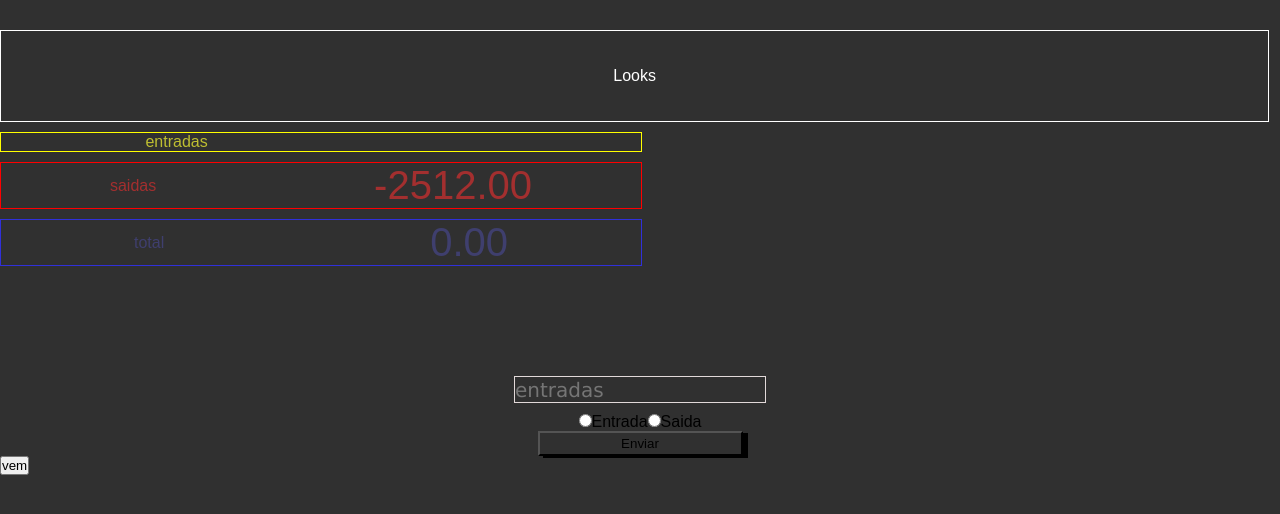
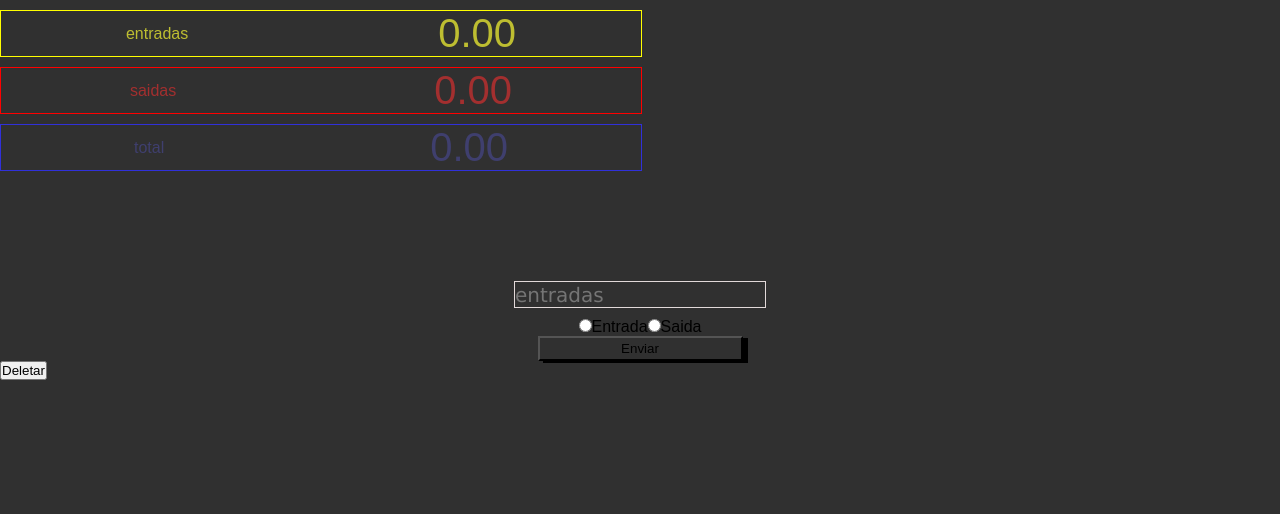
Before and after one commit to DiegoTolotto/PlanilhaDeMetas, a React (Create React App) app: page / in a window 1280 px wide. Both pictures are taken after a click on the button "Enviar". Shown: the top 514 px of the page. Built offline with nearby package versions, Linux system fonts and the light colour scheme.

Commit message:
Fix: corrigindo erros de apresentações e logica

```diff
--- a/src/App.js
+++ b/src/App.js
@@ -11,34 +11,37 @@ function App() {
   const [listaLook, setListaLook] = useState(dataLooks ? JSON.parse(dataLooks) : []);
 
   // const [quantidadeLooks , setQuantidadeLooks] = useState(0);
+  // const [quantidade, setQuantidade] = useState(0);
   const [entrada, setEntrada] = useState(0);
   const [pagamento , setPagamento] = useState(0);
-  // const [quantidade, setQuantidade] = useState(0);
   const [total, setTotal] = useState(0);
 
+  console.log(entrada, pagamento)
+
   useEffect(() => {
-    const totalEntradas = listaLook
+
+    const totalSaidas = listaLook
     .filter((item) => !item.pagamentos)
     .map((transacoes) => Number(transacoes.entradas));
 
-    const totalSaidas = listaLook
+    const totalEntradas = listaLook
     .filter((item) => item.pagamentos)
-    .map((transacoes) => Number(transacoes.pagamentos));
+    .map((transacoes) => Number(transacoes.entradas));
 
     // const totalQuantidade = listaLook
     // .filter((item) => item.quantidade)
     // .map((transacoes) => Number(transacoes.quantidade))
 
-    const entradaAcc = totalEntradas.reduce((acc, cur) => acc + cur, 0 - 2512).toFixed(2);
-    const saidaAcc = totalSaidas.reduce((acc, cur) => acc + cur, 0 - 2512).toFixed(2);
+    const entradaAcc = totalEntradas.reduce((acc, cur) => acc + cur, 0).toFixed(2);
+    const saidaAcc = totalSaidas.reduce((acc, cur) => acc + cur, 0).toFixed(2);
 
     //const quantidadeAcc = totalQuantidade.reduce((acc, cur) => acc + cur, 0 - 30);
 
     const total = Math.abs(entradaAcc - saidaAcc).toFixed(2);
 
+    // setQuantidade(quantidadeAcc);
     setEntrada(`${entradaAcc}`)
     setPagamento(`${saidaAcc}`)
-    // setQuantidade(quantidadeAcc);
     setTotal(`${Number(pagamento) > Number(entrada) ? "-" : ""}${total}`)
   }, [listaLook]);
 
--- a/src/Components/Grid/index.js
+++ b/src/Components/Grid/index.js
@@ -3,7 +3,7 @@ import GridItem from "../GridItem";
 
 
 const Grid = ({ itens, setItens }) => {
-    const deletar = (ID) => {
+    const onDelete = (ID) => {
         const novoArray = itens.filter(transacoes => transacoes.id !== ID);
         setItens(novoArray);
         localStorage.setItem("transacoes", JSON.stringify(novoArray));
@@ -12,7 +12,7 @@ const Grid = ({ itens, setItens }) => {
     return (
         <>
             <div> {itens?.map((item, index) => (
-                    <GridItem key={index} item={item} deletar={deletar}/>
+                    <GridItem key={index} item={item} onDelete={onDelete}/>
                 ))}</div>
         </>
     )
--- a/src/Components/GridItem/index.js
+++ b/src/Components/GridItem/index.js
@@ -1,12 +1,12 @@
 import React from "react";
 import { FaTrash } from "react-icons/fa";
 
-const GridItem = ({ item, deletar }) => {
+const GridItem = ({ item, onDelete }) => {
     return (
         <>
-            <div>{item.entrada}</div>
+            <div>{item.entradas}</div>
             <div>{item.pagamentos}</div>
-            <div><button onclick={() => deletar(item.id)}>vem</button></div>
+            <div><button onClick={() => onDelete(item.id)}>Deletar</button></div>
         </>
     )
 };
--- a/src/Components/LooksForm/index.js
+++ b/src/Components/LooksForm/index.js
@@ -5,7 +5,7 @@ import './styles.css';
 export const LooksForm = ({ handleAdd, listaLook, setListaLook }) => {
     const [entradas, setEntradas] = useState("");
     const [sSaida, setSaida] = useState(false);
-    const [looks, setLooks] = useState("");
+    // const [looks, setLooks] = useState("");
 
     const generateID = () => Math.round(Math.random() * 1000);
 
--- a/src/Components/Resume/index.js
+++ b/src/Components/Resume/index.js
@@ -3,25 +3,25 @@ import { Looks } from "../Looks";
 import { ResumeItem } from "../ResumeItem";
 import "./resume.css"
 
-export const Resume = ({ entrada, saida, total, quantidade }) => {
+export const Resume = ({ entradas, saida, total, quantidade }) => {
     return (
         <div>
             <div  className="containerResume">
-                <div className="looks">
+                {/* <div className="looks">
                     {/*
                     Este é um campo que apresenta o numero total
                     de "looks" (Conjuntos, vestidos ou peças de
                         roupa)
                     */}
-                    <p>Looks</p>
+                    {/* <p>Looks</p>
                     <Looks className="looks" value={quantidade} />
 
-                </div>
+                </div>  */}
 
                 <div>
                     <div className="entradas">
                         <p>entradas</p>
-                        <ResumeItem value={entrada} />
+                        <ResumeItem value={entradas} />
                     </div>
                     <div className="saidas">
                         <p>saidas</p>
```
